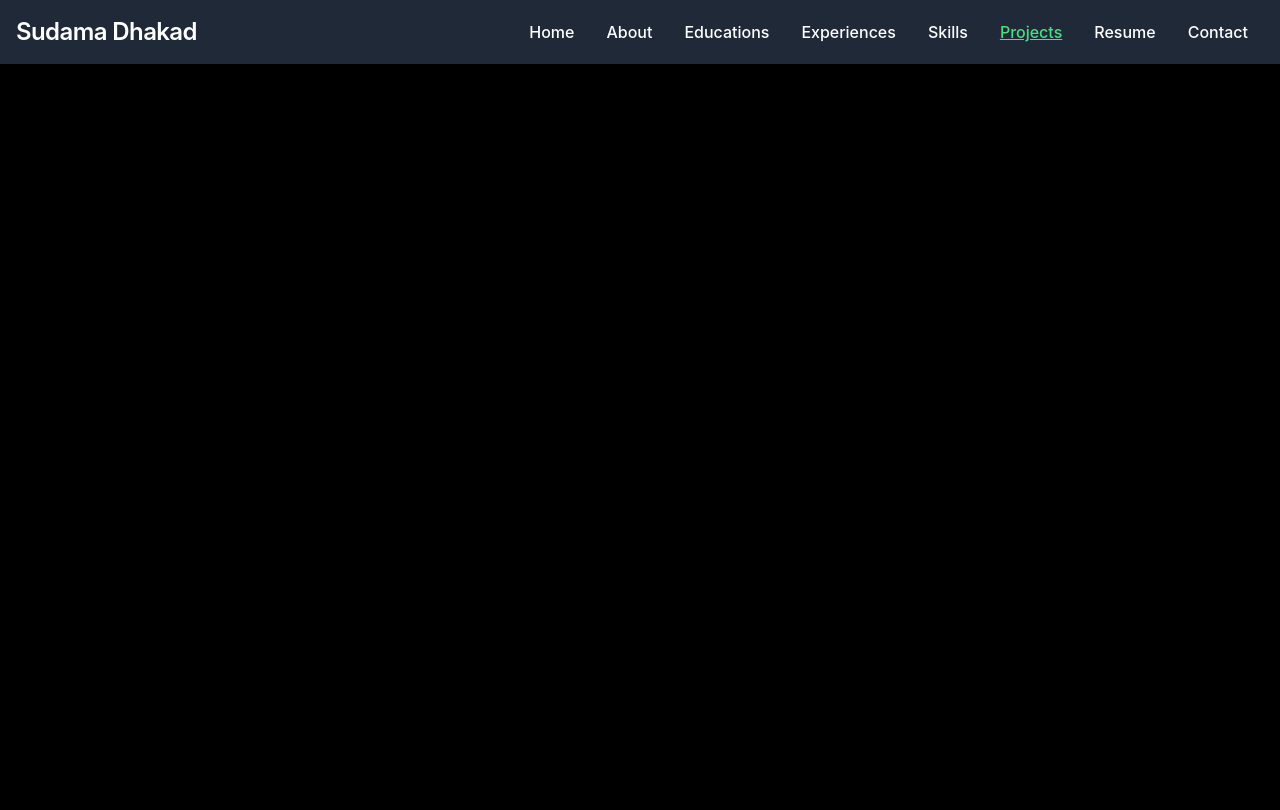
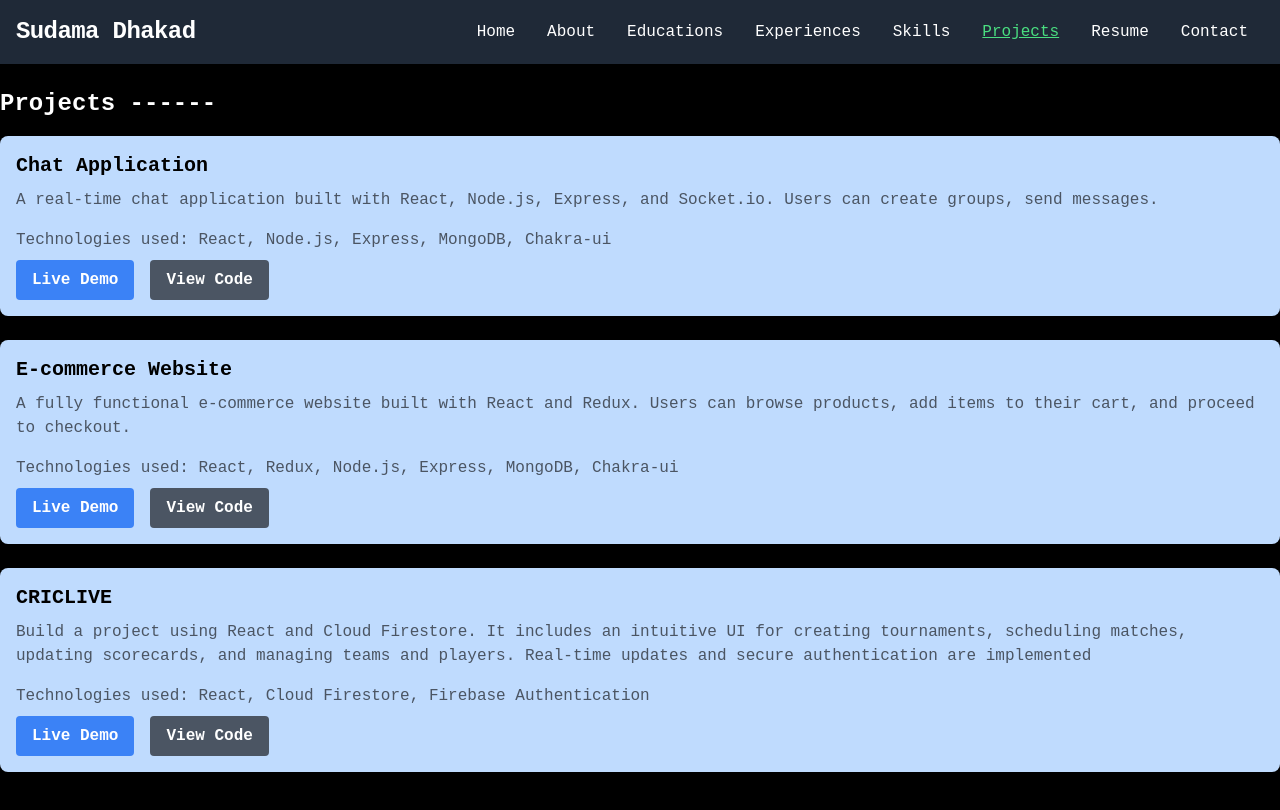
Before and after one commit to sudama011/myPortfolio, a React (Create React App) app: page /projects in a window 1280 px wide. Shown: the top 810 px of the page. Built offline with nearby package versions, Linux system fonts and the light colour scheme.

Commit message:
experience and project

```diff
--- a/src/Layouts/Header.js
+++ b/src/Layouts/Header.js
@@ -118,7 +118,9 @@ const Header = () => {
             </li>
             <li>
               <Link
-                to="/resume"
+                target="_blank"
+                rel="noopener noreferrer"
+                to="https://drive.google.com/file/d/1KIwIZbvtPsSK_oq4OvhAJVZG-IznUteA/view?usp=drive_link"
                 className={`block mt-4 lg:inline-block lg:mt-0 hover:text-green-400 mr-4 ${isLinkActive(
                   "/resume"
                 )}`}
--- a/src/Pages/Experience.js
+++ b/src/Pages/Experience.js
@@ -1,11 +1,47 @@
-import React from 'react'
+import React from "react";
 
 const Experience = () => {
+  const experienceData = [
+    {
+      title: "Web Development Intern",
+      company: "CodeClause Technologies",
+      location: "Remote",
+      duration: "July 2023 - August 2023",
+      description:
+        "Developed and maintained web applications using React, Node.js, and MongoDB. Collaborated with cross-functional teams to deliver high-quality software solutions.",
+      certificateLink:
+        "https://drive.google.com/file/d/1EbUJBo7YOgcpGQV5JzKU5WPzeLhkdLrp/view?usp=drive_link",
+    },
+  ];
+
   return (
-    <div>
+    <div className="container mx-auto py-6">
+      <h1 className="text-2xl font-semibold mb-4">Experience</h1>
+      {experienceData.map((experience, index) => (
+        <div
+          key={index}
+          className="mb-6 text-gray-600 bg-blue-200 hover:bg-blue-300 rounded-lg p-4"
+        >
+          <h2 className="text-xl text-black font-semibold mb-2">
+            {experience.title}
+          </h2>
+          <p className="mb-1">
+            {experience.company} - {experience.location}
+          </p>
+          <p className="mb-1">{experience.duration}</p>
+          <p className="mb-4">{experience.description}</p>
+          <a
+            href={experience.certificateLink}
+            className="bg-green-600 hover:bg-blue-500 text-white font-bold py-2 px-4 rounded"
+            target="_blank"
+            rel="noopener noreferrer"
+          >
+            View Certificate
+          </a>
+        </div>
+      ))}
+    </div>
+  );
+};
 
-    </div>
-  )
-}
-
-export default Experience
+export default Experience;
--- a/src/Pages/Projects.js
+++ b/src/Pages/Projects.js
@@ -1,11 +1,81 @@
-import React from 'react'
+import React from "react";
 
 const Projects = () => {
+  const projectsData = [
+    {
+      title: "Chat Application",
+      description:
+        "A real-time chat application built with React, Node.js, Express, and Socket.io. Users can create groups, send messages.",
+      technologies: ["React", "Node.js", "Express", "MongoDB", "Chakra-ui"],
+      demoLink: "https://chat-app-10.vercel.app/",
+      codeLink: "https://github.com/sudama011/chat-app",
+    },
+    {
+      title: "E-commerce Website",
+      description:
+        "A fully functional e-commerce website built with React and Redux. Users can browse products, add items to their cart, and proceed to checkout.",
+      technologies: [
+        "React",
+        "Redux",
+        "Node.js",
+        "Express",
+        "MongoDB",
+        "Chakra-ui",
+      ],
+      demoLink: "https://happybuyers.vercel.app/",
+      codeLink: "https://github.com/sudama011/CodeClause_Ecommerce_Website",
+    },
+    {
+      title: "CRICLIVE",
+      description: `Build a project using React and Cloud Firestore.
+      It includes an intuitive UI for creating tournaments,
+scheduling matches, updating scorecards, and managing teams and players.
+Real-time updates and secure authentication are implemented`,
+
+      technologies: ["React", "Cloud Firestore", "Firebase Authentication"],
+      demoLink: "https://criclive-b357f.web.app/",
+      codeLink: "https://github.com/sudama011/CRICLIVE",
+    },
+  ];
+
   return (
-    <div>
+    <div className="container mx-auto py-6">
+      <h1 className="text-2xl font-semibold mb-4">Projects ------</h1>
+      {projectsData.map((project, index) => (
+        <div key={index} className="mb-6  bg-blue-200 hover:bg-blue-300 rounded-lg p-4">
+          <h2 className="text-xl text-black font-semibold mb-2">
+            {project.title}
+          </h2>
+          <p className="text-gray-600 mb-4">{project.description}</p>
+          <p className="text-gray-600 mb-2">
+            Technologies used: {project.technologies.join(", ")}
+          </p>
+          <div className="flex">
+            {project.demoLink && (
+              <a
+                href={project.demoLink}
+                className="bg-blue-500 hover:bg-blue-700 text-white font-bold py-2 px-4 rounded mr-4"
+                target="_blank"
+                rel="noopener noreferrer"
+              >
+                Live Demo
+              </a>
+            )}
+            {project.codeLink && (
+              <a
+                href={project.codeLink}
+                className="bg-gray-600 hover:bg-gray-800 text-white font-bold py-2 px-4 rounded"
+                target="_blank"
+                rel="noopener noreferrer"
+              >
+                View Code
+              </a>
+            )}
+          </div>
+        </div>
+      ))}
+    </div>
+  );
+};
 
-    </div>
-  )
-}
-
-export default Projects
+export default Projects;
--- a/src/index.css
+++ b/src/index.css
@@ -7,14 +7,8 @@ body {
   background-color: black;
   color: white;
   margin: 0;
-  font-family: -apple-system, BlinkMacSystemFont, 'Segoe UI', 'Roboto', 'Oxygen',
-    'Ubuntu', 'Cantarell', 'Fira Sans', 'Droid Sans', 'Helvetica Neue',
-    sans-serif;
+  font-family: monospace,sans-serif,'Roboto','Oxygen','Droid Sans',
+      'Fira Sans';
   -webkit-font-smoothing: antialiased;
   -moz-osx-font-smoothing: grayscale;
 }
-
-code {
-  font-family: source-code-pro, Menlo, Monaco, Consolas, 'Courier New',
-    monospace;
-}
```
